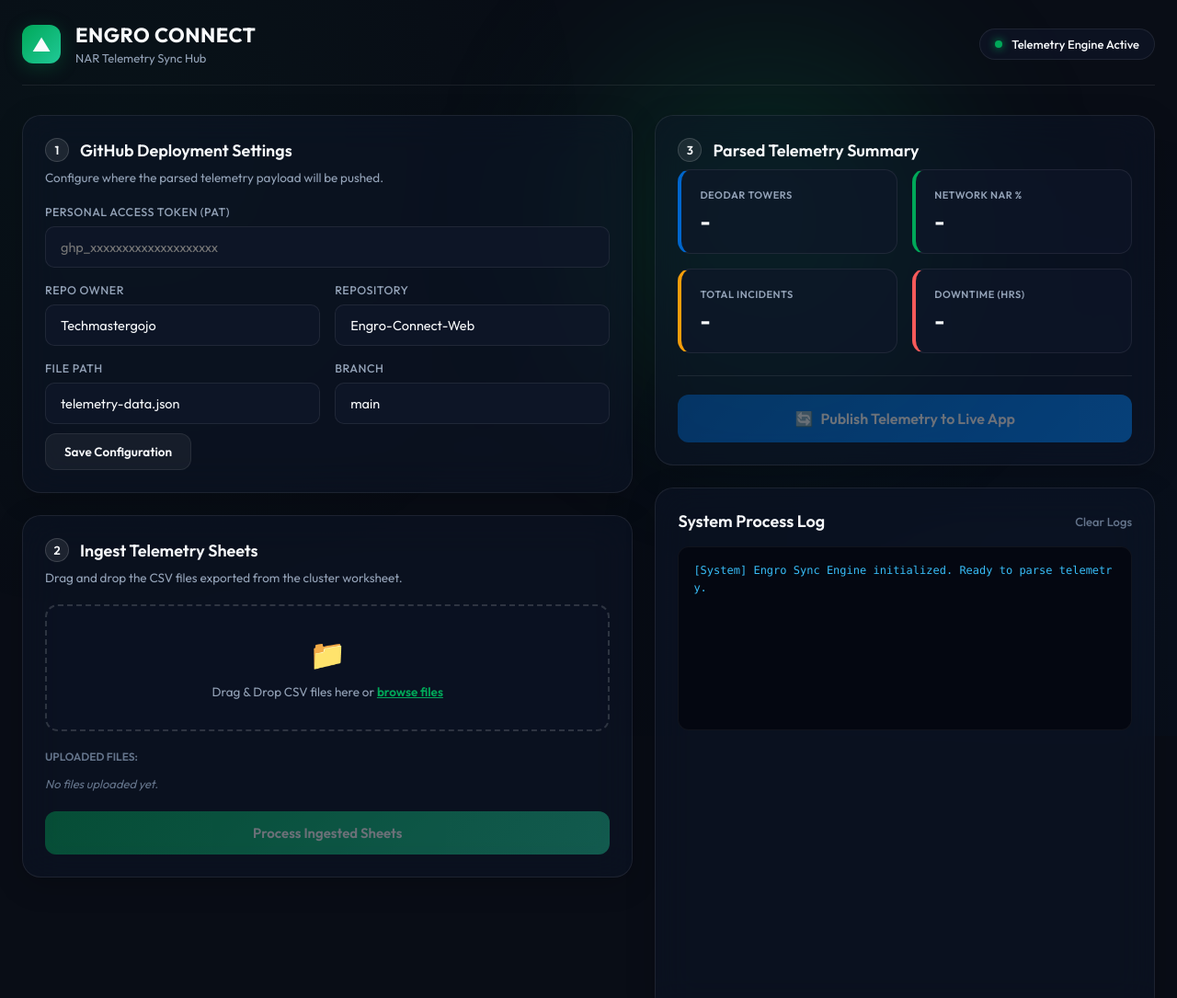
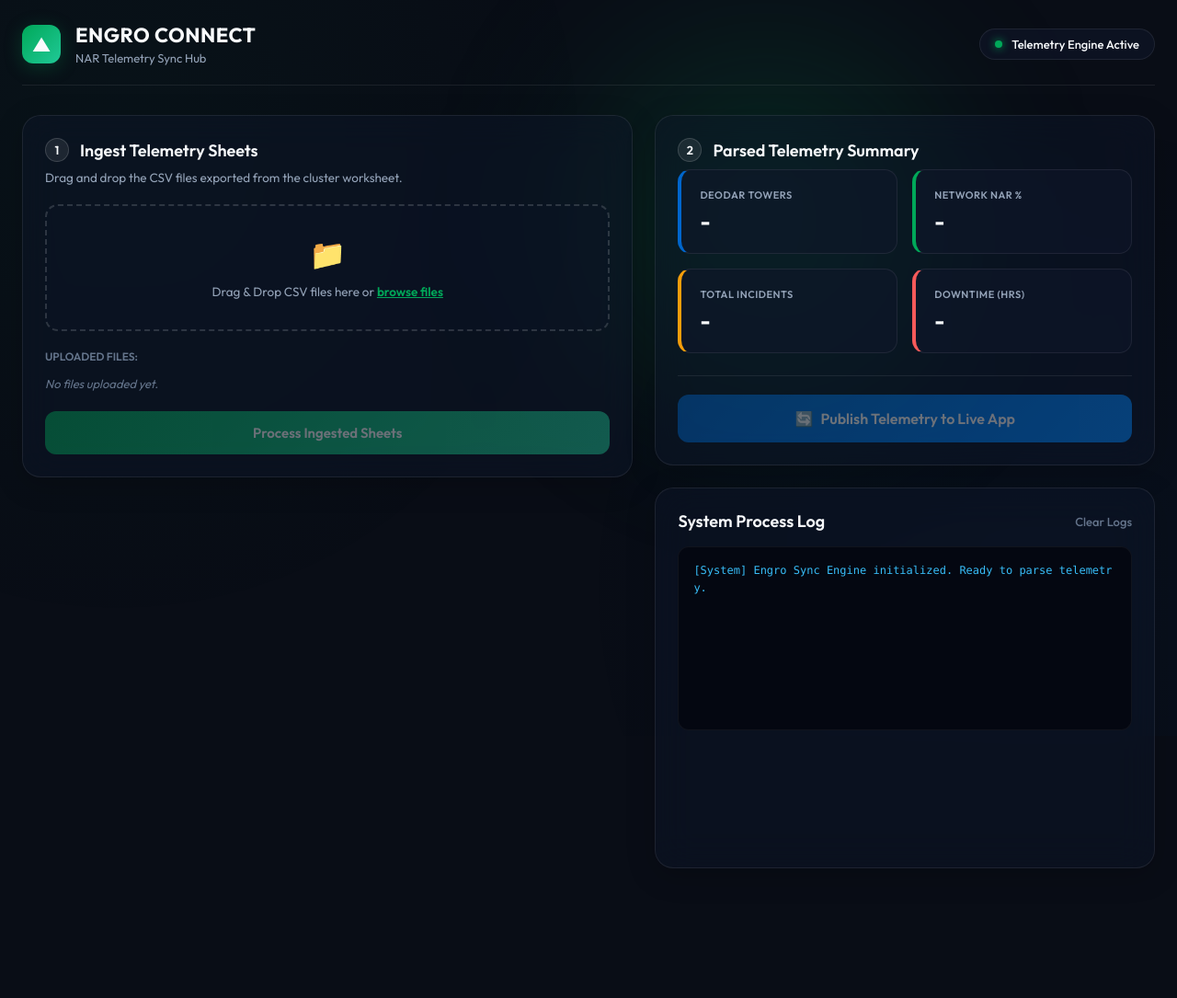
Before and after one commit to Techmastergojo/Engro-NAR-Web-Portal, a plain HTML site: page index.html in a window 1280 px wide. Shown: the top 1085 px of the page at 92% size. After the commit the page ends 944 px from the top, so only its background shows below. Drawn offline with Linux system fonts and the light colour scheme.

Commit message:
feat: hardcode deployment parameters in app.js and remove configuration form from UI

```diff
--- a/index.html
+++ b/index.html
@@ -35,49 +35,10 @@
     <main class="portal-grid">
       <!-- Left Column: Controls & Ingestion -->
       <section class="control-panel">
-        <!-- Step 1: GitHub Settings -->
+        <!-- Step 1: Data Ingestion Dropzone -->
         <div class="portal-card">
           <div class="card-header">
             <span class="step-badge">1</span>
-            <h2>GitHub Deployment Settings</h2>
-          </div>
-          <p class="card-desc">Configure where the parsed telemetry payload will be pushed.</p>
-
-          <div class="form-grid">
-            <div class="input-group">
-              <label for="git-token">Personal Access Token (PAT)</label>
-              <input type="password" id="git-token" placeholder="ghp_xxxxxxxxxxxxxxxxxxxx" autocomplete="new-password">
-            </div>
-
-            <div class="input-group-row">
-              <div class="input-group">
-                <label for="git-owner">Repo Owner</label>
-                <input type="text" id="git-owner" value="Techmastergojo">
-              </div>
-              <div class="input-group">
-                <label for="git-repo">Repository</label>
-                <input type="text" id="git-repo" value="Engro-Connect-Web">
-              </div>
-            </div>
-
-            <div class="input-group-row">
-              <div class="input-group">
-                <label for="git-path">File Path</label>
-                <input type="text" id="git-path" value="telemetry-data.json">
-              </div>
-              <div class="input-group">
-                <label for="git-branch">Branch</label>
-                <input type="text" id="git-branch" value="main">
-              </div>
-            </div>
-          </div>
-          <button id="save-settings-btn" class="secondary-btn">Save Configuration</button>
-        </div>
-
-        <!-- Step 2: Data Ingestion Dropzone -->
-        <div class="portal-card">
-          <div class="card-header">
-            <span class="step-badge">2</span>
             <h2>Ingest Telemetry Sheets</h2>
           </div>
           <p class="card-desc">Drag and drop the CSV files exported from the cluster worksheet.</p>
@@ -100,10 +61,10 @@
 
       <!-- Right Column: Status & Realtime Sync -->
       <section class="results-panel">
-        <!-- Step 3: Parsed Metrics Summary -->
+        <!-- Step 2: Parsed Metrics Summary -->
         <div class="portal-card metrics-card">
           <div class="card-header">
-            <span class="step-badge">3</span>
+            <span class="step-badge">2</span>
             <h2>Parsed Telemetry Summary</h2>
           </div>
 
```
Also changed, not shown: app.js (+4 -26 lines).
